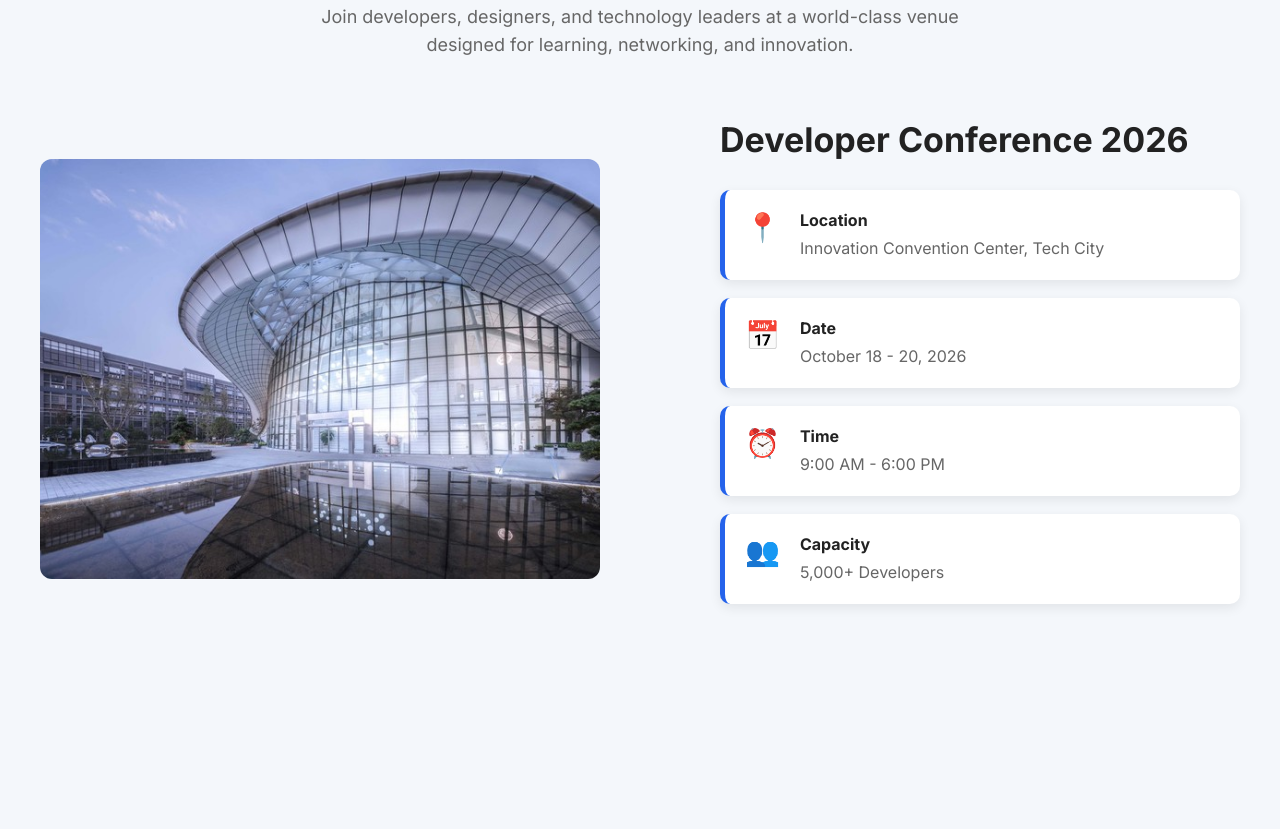
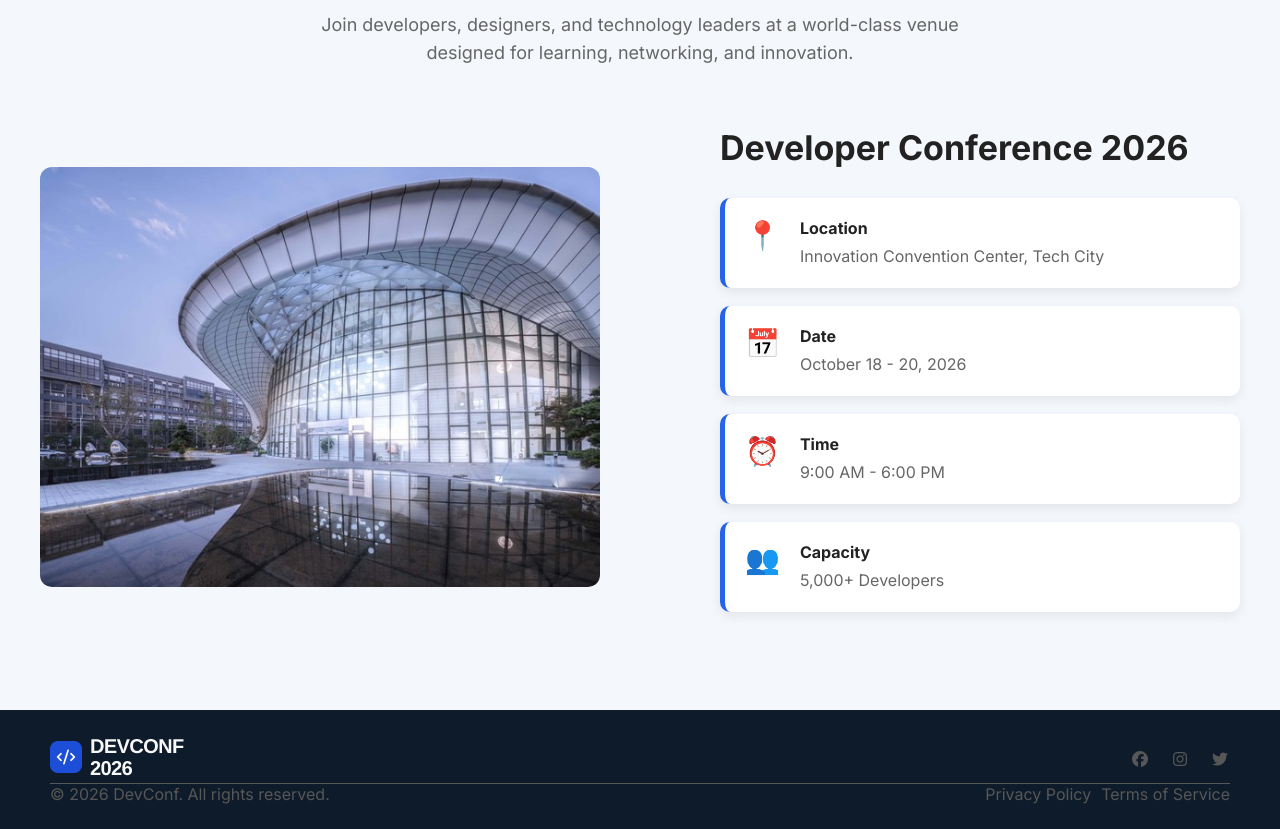
Before and after one commit to rubeyatuljannat24/My-Assignment1, a plain HTML site: page index.html in a window 1280 px wide. Shown: the part 2464-3293 px from the top of the page. Before the commit the page ends 3166 px from the top, so only its background shows below. Drawn offline with Linux system fonts and the light colour scheme.

Commit message:
footer created

```diff
--- a/index.html
+++ b/index.html
@@ -12,6 +12,7 @@
       href="https://fonts.googleapis.com/css2?family=Inter:ital,opsz,wght@0,14..32,100..900;1,14..32,100..900&display=swap"
       rel="stylesheet"
     />
+     <link rel="stylesheet" href="https://cdnjs.cloudflare.com/ajax/libs/font-awesome/7.0.1/css/all.min.css" integrity="sha512-2SwdPD6INVrV/lHTZbO2nodKhrnDdJK9/kg2XD1r9uGqPo1cUbujc+IYdlYdEErWNu69gVcYgdxlmVmzTWnetw==" crossorigin="anonymous" referrerpolicy="no-referrer" />
   </head>
   <body>
     <!-- nav start -->
@@ -90,7 +91,7 @@
     <!-- pricing card -->
     <section class="pricing-card-container">
       <h2>Secure Your Spot</h2>
-      <h6>Early-bird pricing ends August 15, 2026.</h6>
+      <p class="subtitle">Early-bird pricing ends August 15, 2026.</p>
       <div class="price-card">
         <div class="container-card-2">
           <p class="container-card-p1">Standard</p>
@@ -105,7 +106,8 @@
             <li>Conference swag bag</li>
             <li>Digital recordings (30 days)</li>
           </ul>
-          <button class="standard-btn">Get Standard</button>
+          <div>
+          <button class="standard-btn">Get Standard</button></div>
         </div>
         <div class="container-card-2">
           <span class="upper">PRO</span>
@@ -120,7 +122,8 @@
             <li>Lifetime recorng access</li>
             <li>1-on-1mentorship(30min)</li>
           </ul>
-          <button class="pro-btn ">Get Pro</button>
+          <div>
+          <button class="pro-btn ">Get Pro</button></div>
         </div>
         <div class="container-card-2">
           <p class="container-card-p1">Team</p>
@@ -135,7 +138,8 @@
             <li>Recruitment booth(1day)</li>
             <li>Priority customer support</li>
           </ul>
-          <button class="contact-btn">Contact Us</button>
+          <div class="contact-btn">
+          <button class="common-btn">Contact Us</button></div>
         </div>
       </div>
     </section>
@@ -197,6 +201,30 @@
     </div>
 
 </section>
-
+<!-- footer -->
+ <footer class="footer">
+  <div class="footer-top">
+    <div class="footer-logo">
+    <img src="./assets/footer-logo.png" alt="">
+  </div>
+  <div class="footer-icons">
+    <span><i class="fa-brands fa-facebook"></i></span>
+        <span><i class="fa-brands fa-instagram"></i></span>
+        <span><i class="fa-brands fa-twitter"></i></span>
+  </div>
+  </div>
+  <hr>
+  <div class="footer-bottom">
+    <div class="footer-text">
+    <p>© 2026 DevConf. All rights reserved.</p>
+  </div>
+  <div class="footer-right">
+    <ul>
+      <li>Privacy Policy</li>
+      <li>Terms of Service</li>
+    </ul>
+  </div>
+  </div>
+ </footer>
   </body>
 </html>
--- a/style.css
+++ b/style.css
@@ -132,7 +132,7 @@
   font-weight: 700px;
   text-align: center;
 }
-.pricing-card-container h6{
+.subtitle{
 font-size: 16px;
 text-decoration: none;
 font-weight: 400px;
@@ -237,3 +237,41 @@
     color:#666;
     line-height:24px;
 }
+/* footer */
+.footer{
+  padding: 25px 50px;
+  background:#0d1b2a;
+}
+.footer-top{
+  display: flex;
+  justify-content: space-between;
+  align-items: center;
+}
+.footer-icons{
+  display: flex;
+  justify-content: center;
+  align-items: center;
+  color: #575757;
+  gap: 20px;
+
+}
+.footer hr{
+  border:none;
+  border-top: 1px solid #555758;
+}
+.footer-bottom{
+  display: flex;
+  justify-content: space-between;
+  align-items: center;
+  color:#575757 ;
+}
+.footer-right ul{
+  display: flex;
+  justify-content: space-between;
+  list-style: none;
+  gap: 10px;
+  align-items: center;
+}
+.footer-right ul li a{
+  text-decoration: none;
+}
```
